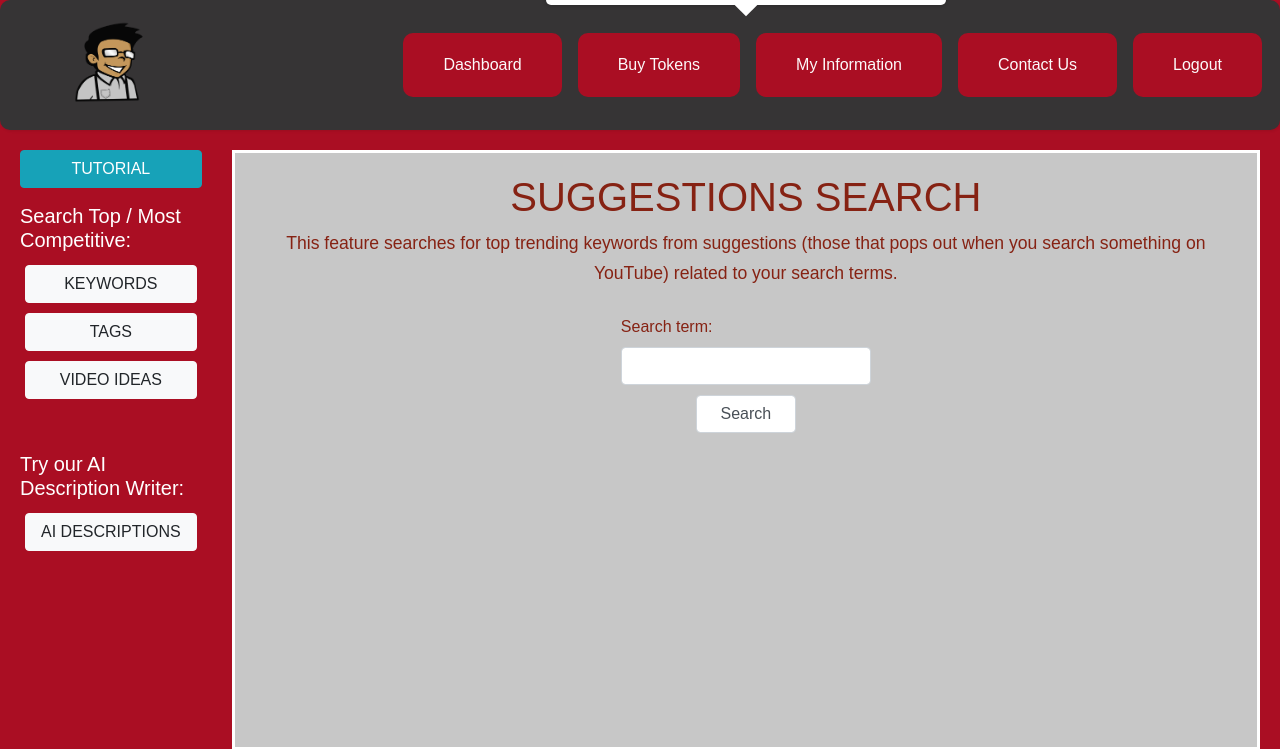
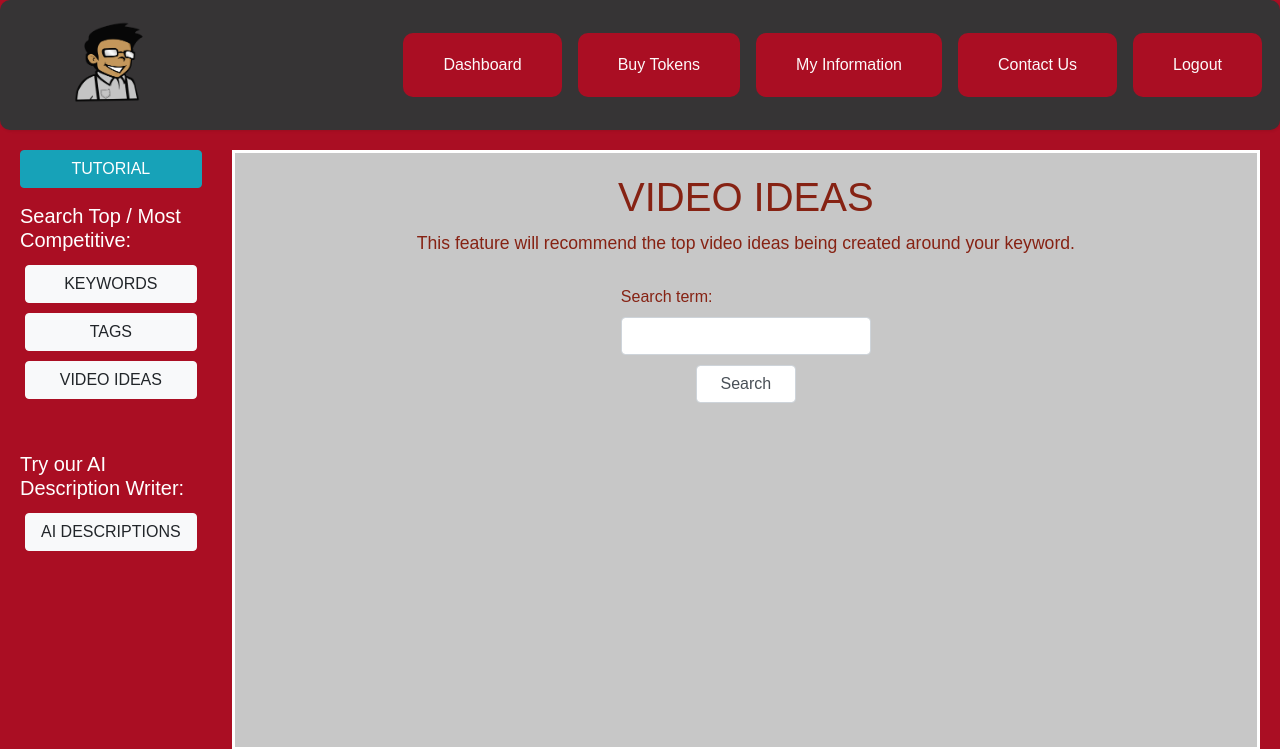
Before and after one commit to georgeyoumansjr/svboost.com, a Flask app: page /search-by-keyword in a window 1280 px wide. Shown: the top 749 px of the page. Run offline with Flask 2, Linux system fonts and the light colour scheme; the visitor is signed in with stand-in values (Sample User, id 1); data comes from the database, SQL or seed files in the repository; both versions use the stored data as it was after the commit; some libraries are stand-ins or nearby versions.

Commit message:
Front-end Stuff

```diff
--- a/main/templates/search_pages/search-by-keyword.html
+++ b/main/templates/search_pages/search-by-keyword.html
@@ -3,8 +3,8 @@
 {% block content_search_page %}
 
     <main class="border1">
-        <h1>SUGGESTIONS SEARCH</h1>
-        <p>This feature searches for top trending keywords from suggestions (those that pops out when you search something on YouTube) related to your search terms.</p>
+        <h1>VIDEO IDEAS</h1>
+        <p>This feature will recommend the top video ideas being created around your keyword.</p>
         <section class="search">
             <form>
                 <div class="form-group">
--- a/static/js/utility.js
+++ b/static/js/utility.js
@@ -141,6 +141,7 @@ function search_by_keyword(){
             "keyword": keyword
         }
     }
+    var word = 'You can use these suggested keywords in our keyword search feature to generate the top keywords that can be used to optimize your YouTube description';
 
 	showResult()
     $.ajax(settings).done(function (response) {
@@ -149,7 +150,7 @@ function search_by_keyword(){
         $(".result").empty();
         $(".result").show();
         $('#searchLoading').attr("hidden",true);
-        var list = to_list_template_new(response)
+        var list = to_list_template_new(response,word)
         $(".result").append('<div>'+list+'</div>');
         renderTag();
     })
@@ -175,13 +176,15 @@ function search_by_keyword_scraper(){
         }
     }
 
+    var word = 'keywords';
+
 	showResult()
     $.ajax(settings).done(function (response) {
         $("#spinner").hide();
         $(".result").empty();
         $(".result").show();
         $('#searchLoading').attr("hidden",true);
-        var list = to_list_template_new(response)
+        var list = to_list_template_new(response,word)
         $(".result").append('<div>'+list+'</div>');
         renderTag();
     })
@@ -209,6 +212,8 @@ function search_for_tag_report(){
         }
     }
 
+    var word = "These are the most used tags associated with your keyword. You can copy to a notepad and use these tags in your video's description";
+
 	showResult()
     $.ajax(settings).done(function (response) {
         $("#spinner").hide();
@@ -217,7 +222,7 @@ function search_for_tag_report(){
         $(".result").empty();
         $(".result").show();
         $('#searchLoading').attr("hidden",true);
-        var list = to_list_template_new(response)
+        var list = to_list_template_new(response,word)
         $(".result").append('<div>'+list+'</div>');
         renderTag();
     })
@@ -245,6 +250,8 @@ function search_for_description_report(){
         }
     }
 
+    var word = 'Please remove the keywords that you feel are not relevant';
+
 	showResult();
     $.ajax(settings).done(function (response) {
         $("#spinner").hide();
@@ -252,7 +259,7 @@ function search_for_description_report(){
         $(".result").empty();
         $(".result").show();
         $('#searchLoading').attr("hidden",true);
-        var content = to_list_template_new(response)
+        var content = to_list_template_new(response,word)
 
         $(".result").append( '<div>' + content + '<button id="ai_page_button" class="btnbuild" onclick="go_to_ai_page()">Click Here to Write a Description Using These Keywords with AI</button>' + '</div>');
         renderTag();
@@ -522,9 +529,9 @@ function getShowTour(resource){
     return $.ajax(settings)
 }
 
-function to_list_template_new(data) {
+function to_list_template_new(data, text) {
     var div = '<div><p style="margin-left:20px;"> <strong> <em> These suggestions may help your videos rank higher on YouTube search. <strong><a href="#" onclick="raiseTipsModal(event)">See more ></a></strong></em> </strong></p>'+
-    '<p style="margin-left:20px;">Please remove keywords that you feel are not relevant.</p>'+'</div>' +
+    '<p style="margin-left:20px;">'+text+'.</p>'+'</div>' +
     '<div id="tocopy" class="simple-tags" data-simple-tags="';
     var items = '';
 
```
Also changed, not shown: .db.
